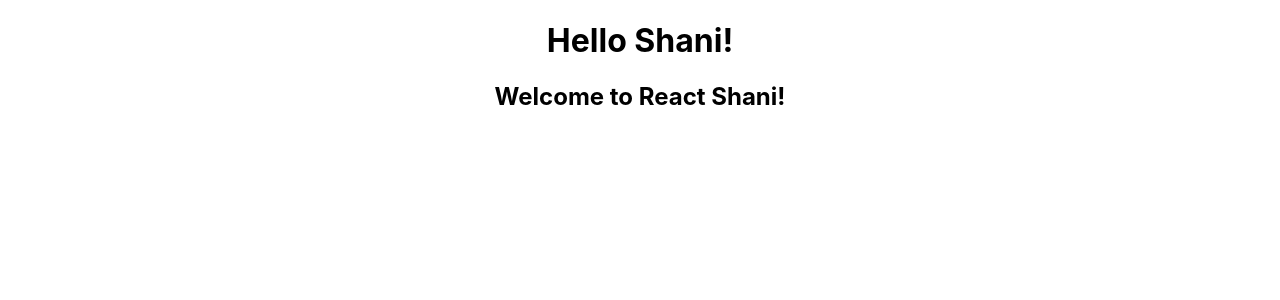
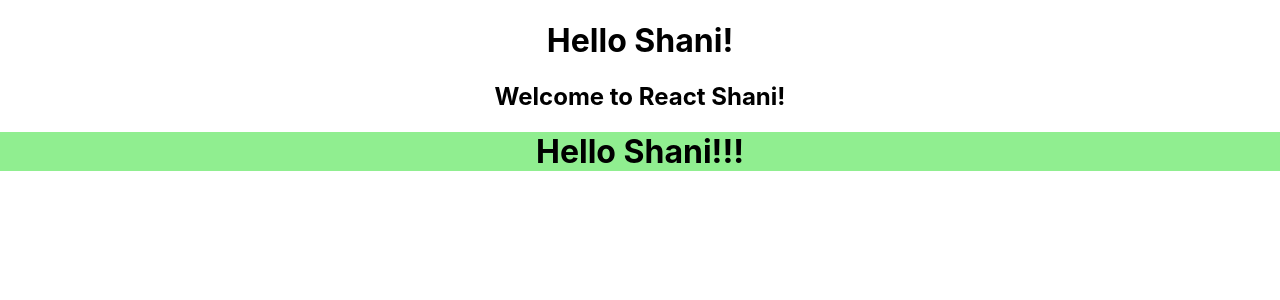
Before and after one commit to Shani-Kumar-Gupta/Gem-MEARN-Training-2023, a React (Create React App) app in the folder React/workspace/hello-world/: page / in a window 1280 px wide. Shown: the top 300 px of the page. Built offline with nearby package versions, Linux system fonts and the light colour scheme.

Commit message:
Created component with and without jsx

```diff
--- a/React/workspace/hello-world/src/App.js
+++ b/React/workspace/hello-world/src/App.js
@@ -1,12 +1,14 @@
 import './App.css';
 import Greet from './components/Greet';
 import Welcome from './components/Welcome';
+import Hello from './components/Hello';
 
 function App() {
   return (
     <div className="App">
       <Greet />
       <Welcome />
+      <Hello />
     </div>
   );
 }
--- /dev/null
+++ b/React/workspace/hello-world/src/components/Hello.js
@@ -0,0 +1,31 @@
+import React from 'react';
+
+const Hello = () => {
+  // JSX SYNTAX
+  // Simple and elegant syntax
+  // return (
+  //   <div className='hello__container'>
+  //     <h1 className='greetTxt'>Hello Shani!!</h1>
+  //   </div>
+  // );
+
+  // USING React.createElement()
+  return React.createElement(
+    'div',
+    {
+      className: 'hello__container',
+    },
+    React.createElement(
+      'h1',
+      {
+        className: 'greetTxt',
+        style: {
+          backgroundColor: 'lightgreen',
+        }
+      },
+      'Hello Shani!!!'
+    )
+  );
+};
+
+export default Hello;
```
Also changed, not shown: 2 other files (tests, documents, lock files or other folders).
